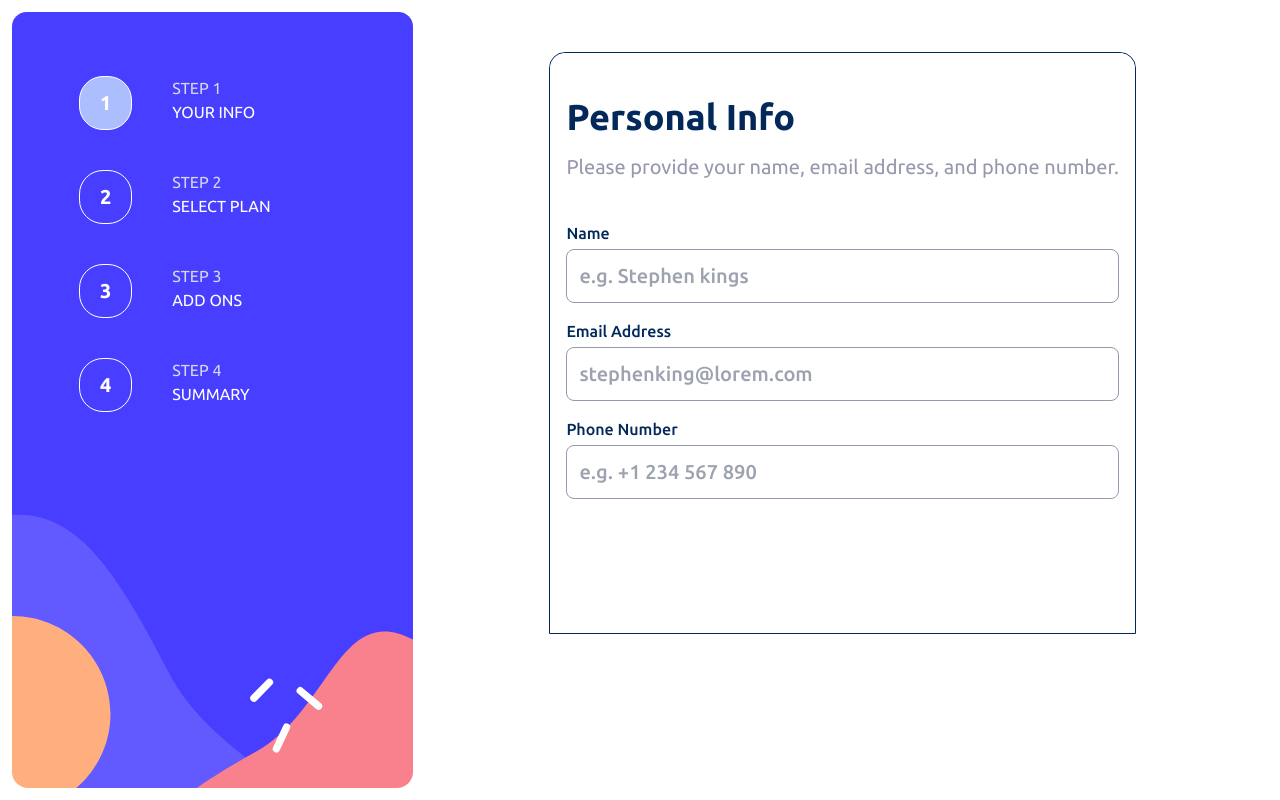
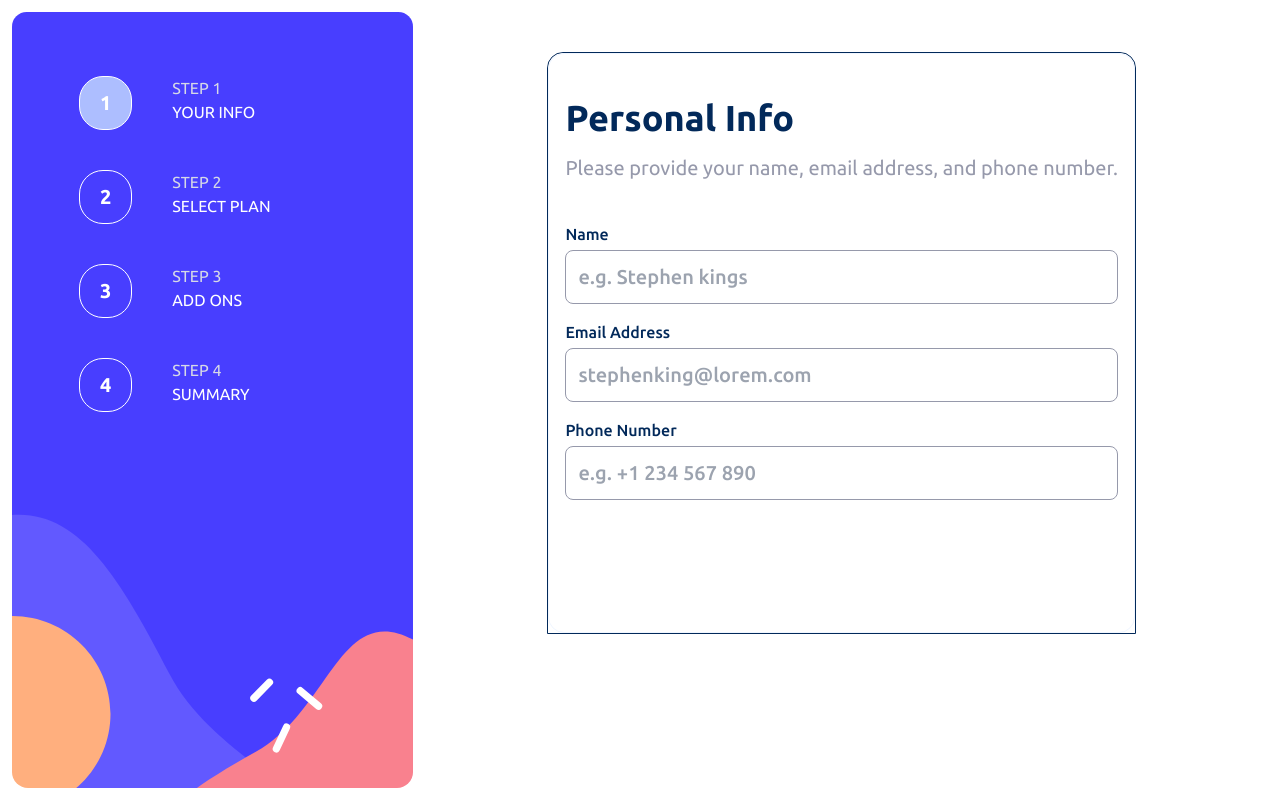
Before and after one commit to Dotjos/ghhjhh, a plain HTML site: page index.html in a window 1280 px wide. Shown: the top 800 px of the page. Drawn offline with Linux system fonts and the light colour scheme; a web font is replaced by a local one.

Commit message:
Debugging

```diff
--- a/index.html
+++ b/index.html
@@ -81,7 +81,7 @@
         class="info absolute w-full rounded-t-2xl top-1/4 h-3/4 xl:static xl:w-max xl:mr-20 xl:mt-10 2xl:w-2/5 2xl:mr-28 border border-MarineBlue"
       >
         <div
-          class="changeSect text-MarineBlue ml-auto mr-auto border p-4 w-11/12 xl:border-0 rounded-t-2xl border-Magnolia rounded-2xl bg-White mb-28 xl:mb-56 xl:w-full xl:h-full"
+          class="changeSect text-MarineBlue ml-auto mr-auto border p-4 w-11/12 xl:border-4 xl:border-x-MarineBlue rounded-t-2xl border-Magnolia rounded-2xl bg-White mb-28 xl:mb-56 xl:w-full xl:h-full"
         ></div>
         <div class="attribution text-lg text-center pb-3 text-CoolGray">
           Challenge by
```
